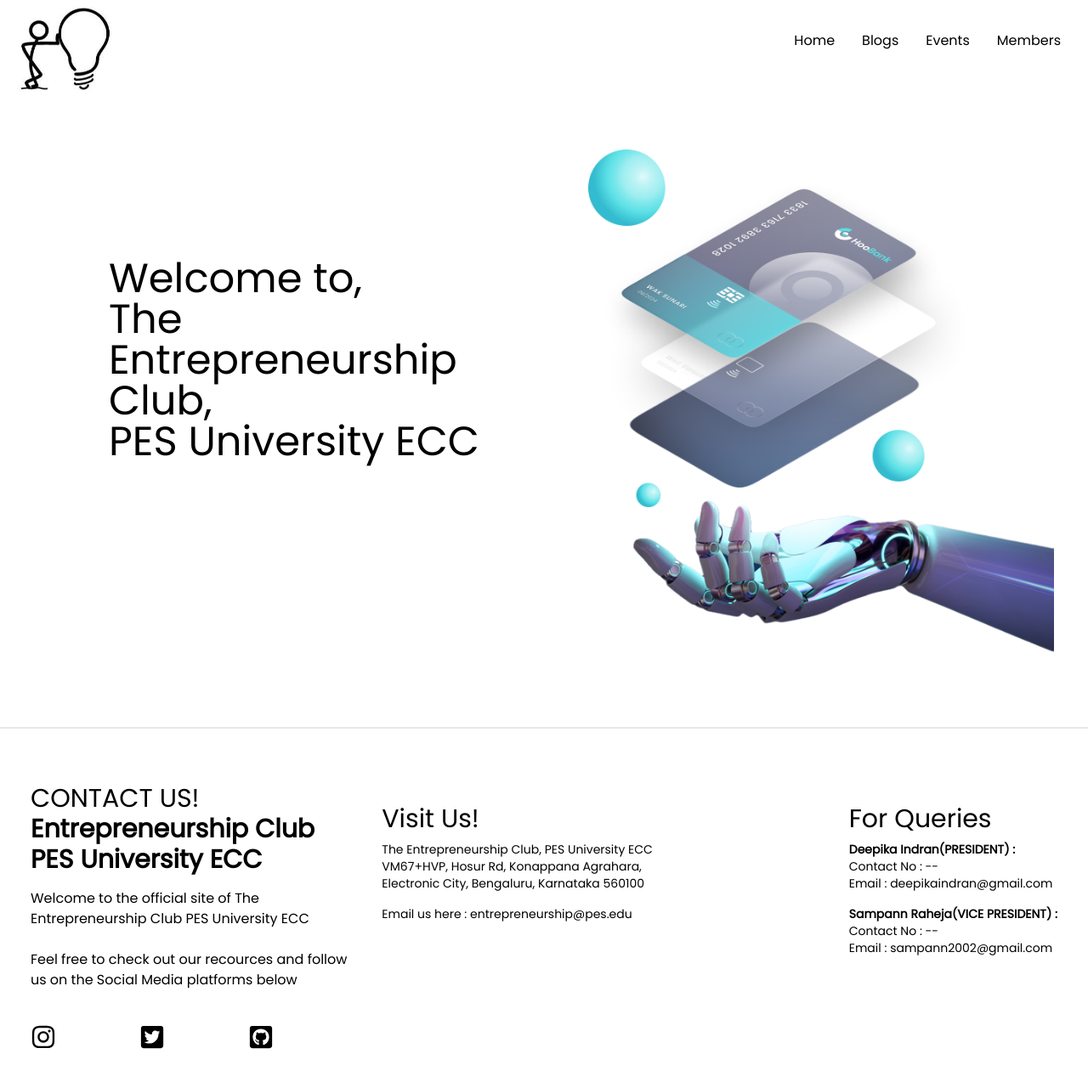
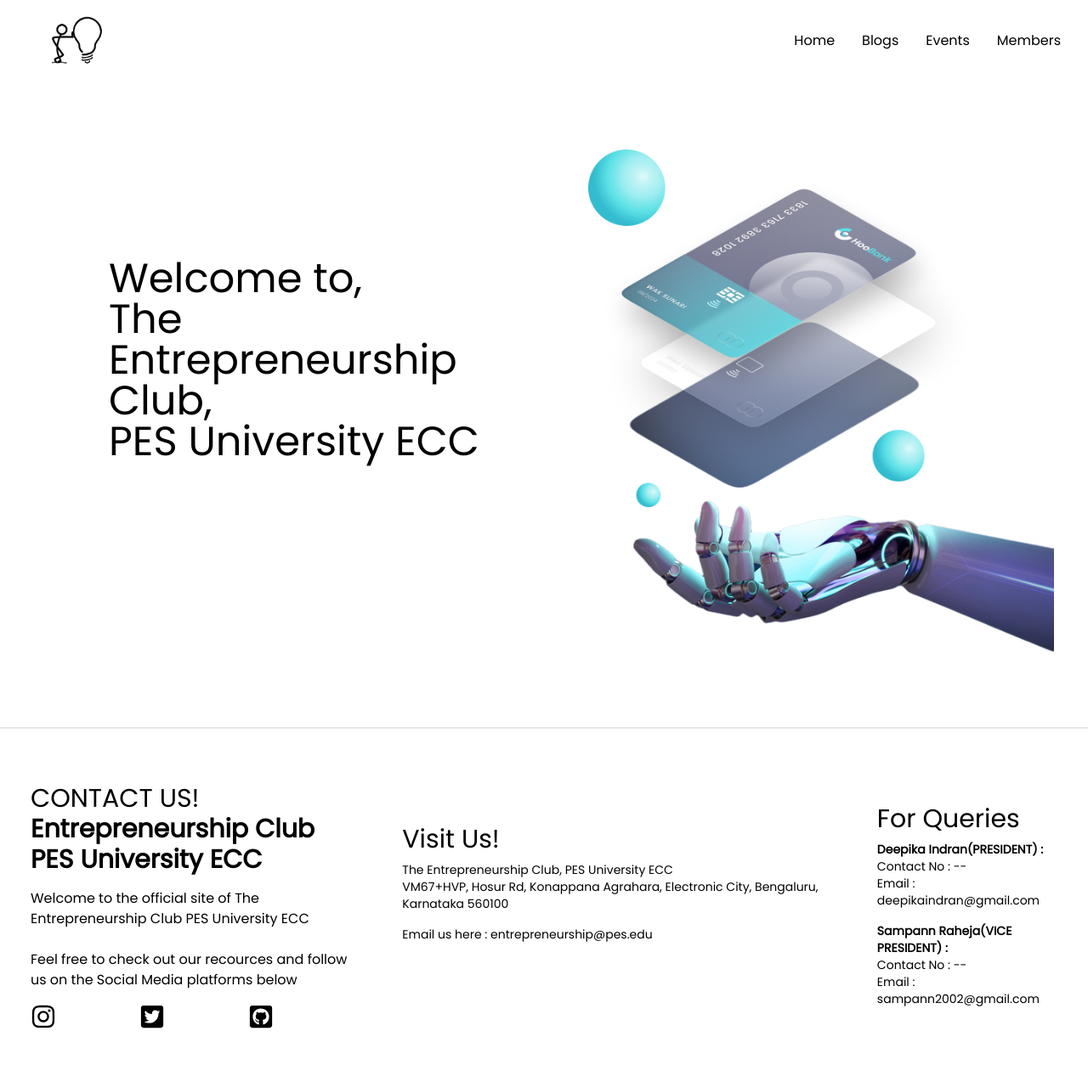
Before and after one commit to advaithas/greener-portfolios, a React (Vite) app: page / in a window 1280 px wide. Shown: the top 1274 px of the page at 85% size. Built offline with nearby package versions, Linux system fonts and the light colour scheme.

Commit message:
minor changes to footer and navbar

```diff
--- a/src/components/Footer.jsx
+++ b/src/components/Footer.jsx
@@ -15,15 +15,14 @@
       <h1 className="text-3xl">CONTACT US!<br/></h1>
       <h1 className='w-full text-3xl font-bold text-black'>Entrepreneurship Club PES University ECC</h1>
       <p className='py-4'>Welcome to the official site of The Entrepreneurship Club PES University ECC<br/><br/> Feel free to check out our recources and follow us on the Social Media platforms below</p>
-      <div className='flex justify-between md:w-[75%] my-6'>
-
+      <div className='flex justify-between md:w-[75%] '>
           <a href="https://www.instagram.com/entrepreneurshipclub.pes/"><FaInstagram size={30} className="cursor-pointer hover:opacity-70 hover:text-orange-500" /></a>
           <a href=""><FaTwitterSquare size={30} className="cursor-pointer hover:opacity-7 hover:text-orange-5000 hover:text-orange-500" /></a>
           <a href="https://github.com/EntrepreneurshipClubPES"><FaGithubSquare size={30} className="cursor-pointer hover:opacity-70 hover:text-orange-500" /></a>
       </div>
     </div>
     <div className='lg:col-span-2 flex justify-between mt-6'>
-  <div className='w-[325px]'>
+  <div className='m-6'>
       <h6 className='text-3xl text-black cursor-pointer hover:opacity-70'>Visit Us!</h6>
       <ul>
           <li className='py-2 text-sm cursor-pointer hover:opacity-70 hover:text-orange-500'>The Entrepreneurship Club, PES University ECC <br/>VM67+HVP, Hosur Rd, Konappana Agrahara, Electronic City, Bengaluru, Karnataka 560100</li>
--- a/src/components/Navbar.jsx
+++ b/src/components/Navbar.jsx
@@ -15,7 +15,7 @@
   return (
     <div className='flex justify-between items-center h-24 w-full mx-auto px-4 font-poppins'>
         <h1 className='w-half text-3xl font-bold text-black cursor-pointer hover:opacity-60 hover:text-orange-600'>
-           <Link to='/'><img className=" w-[115px] h-[100px] mb-px mt-5" src="./src/components/assets/navicon.jpeg"></img></Link>
+           <Link to='/'><img className=" w-[65px] h-[5  0px] mb-px lg:ml-10" src="./src/components/assets/navicon.jpeg"></img></Link>
         </h1>
         <ul className='{click ? "nav-menu active" : "nav-menu"} hidden md:flex text-black'>
             <Link to='/'><li className='p-4 cursor-pointer hover:opacity-80 hover:text-orange-500'>Home</li></Link>
```
